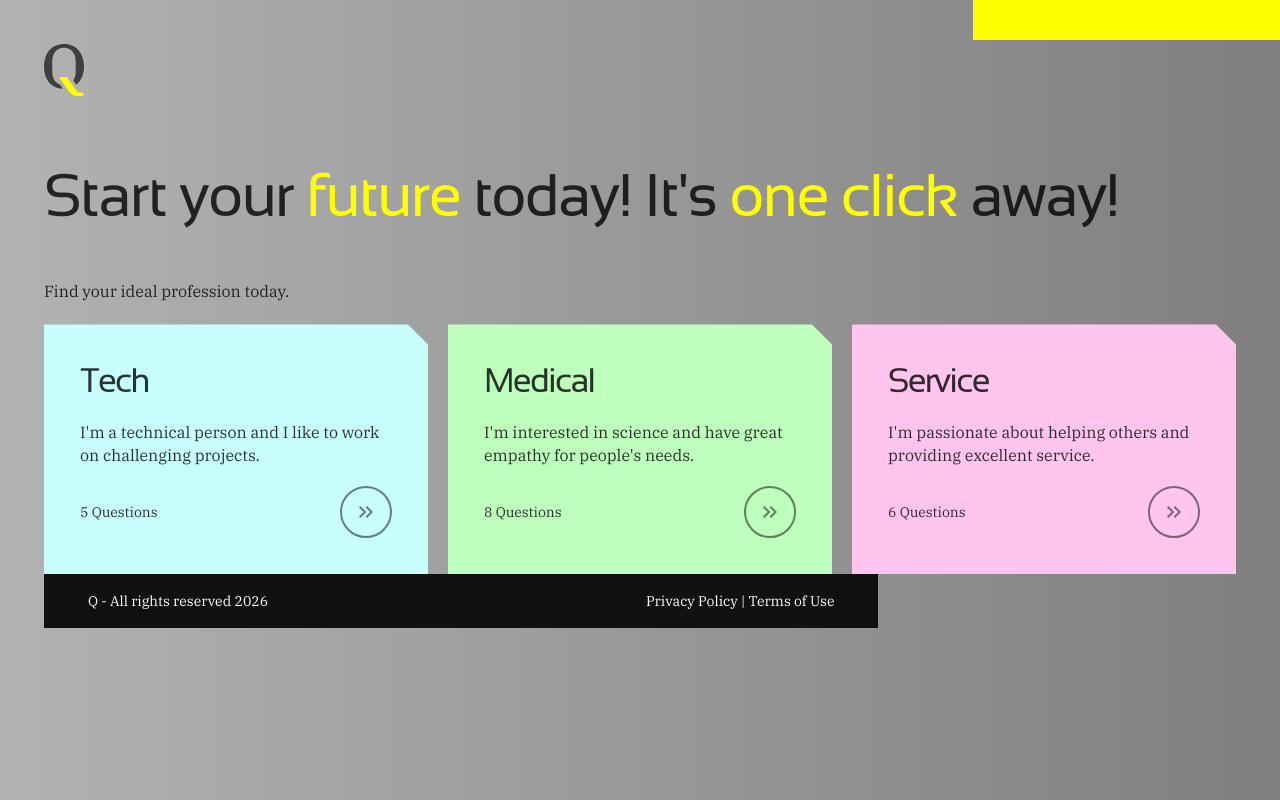
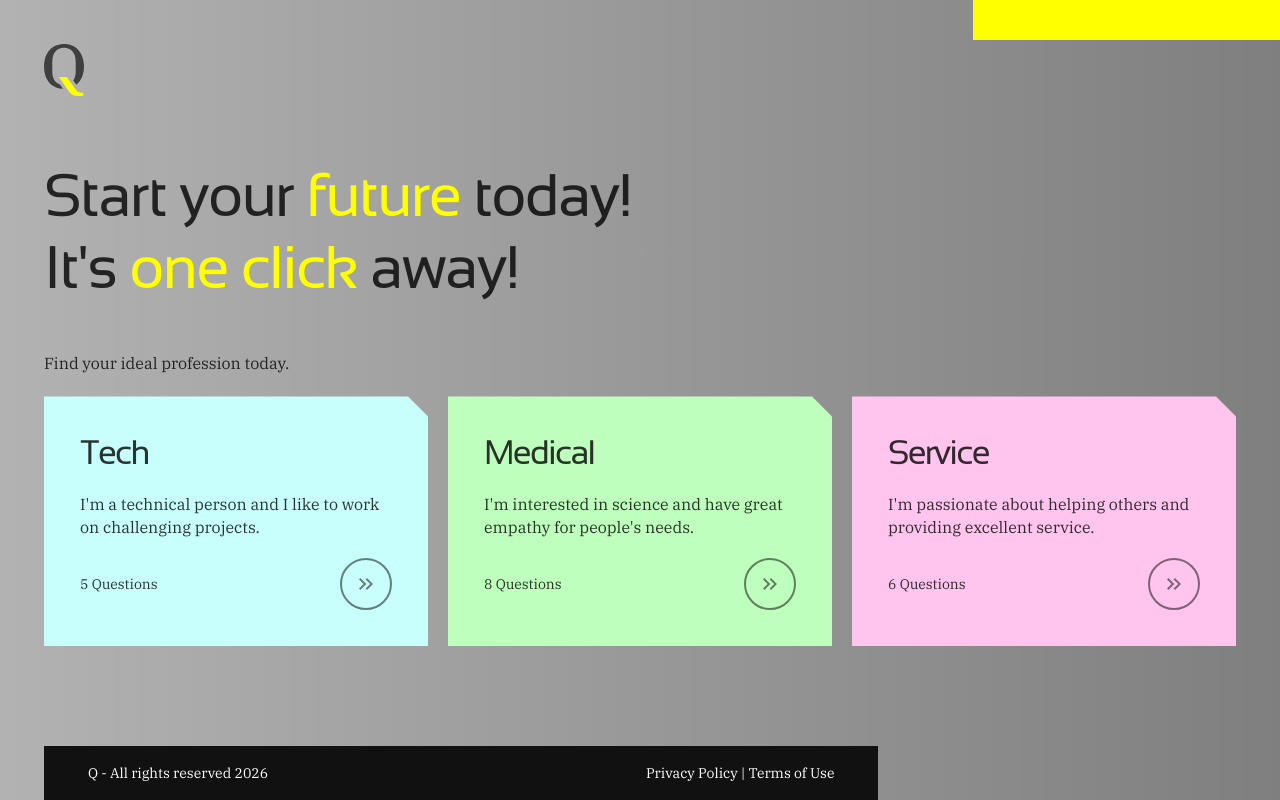
Before and after one commit to bashir-muhammad/dimando, a Next.js app: page / in a window 1280 px wide. Built offline with nearby package versions, Linux system fonts and the light colour scheme; no server answers.

Commit message:
chore: limit the width of title

```diff
--- a/src/app/(main)/layout.module.css
+++ b/src/app/(main)/layout.module.css
@@ -1,4 +1,6 @@
 .layout {
+  display: flex;
+  flex-direction: column;
   min-height: 100dvh;
   width: 100%;
   padding-inline: var(--space-32);
--- a/src/app/(main)/page.module.css
+++ b/src/app/(main)/page.module.css
@@ -3,6 +3,18 @@
 }
 
 .title {
+  @media (width >= 768px) {
+    max-width: 580px;
+  }
+
+  @media (width >= 1024px) {
+    max-width: 620px;
+  }
+
+  @media (width >= 1920px) {
+    max-width: 640px;
+  }
+
   & mark {
     color: var(--color-primary);
     background-color: transparent;
```
